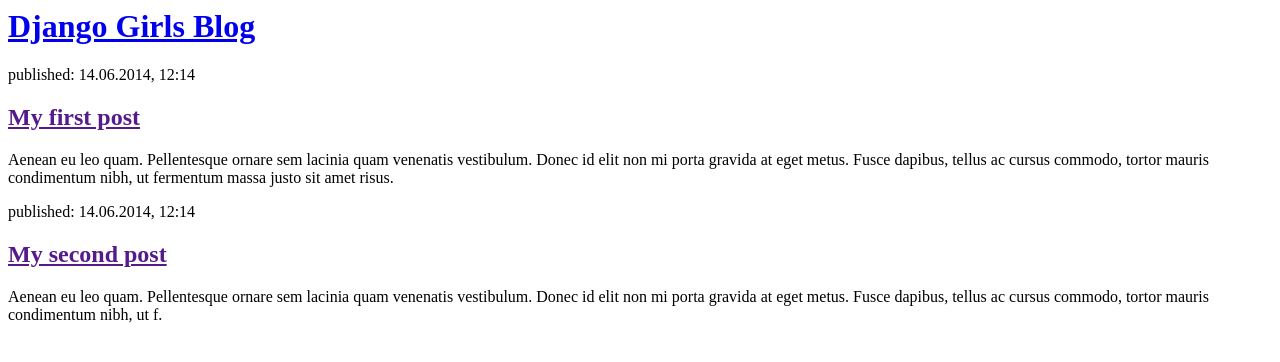
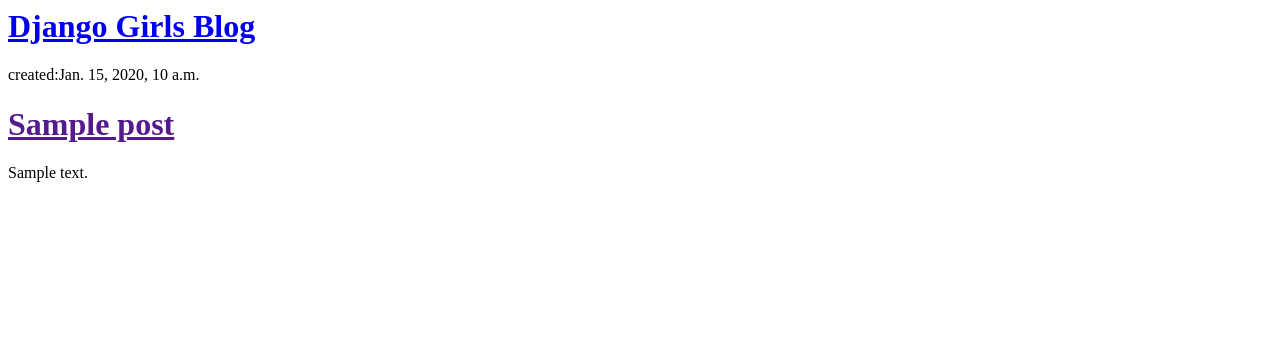
Before and after one commit to Scott-feng/my-first-blog, a Django app: page / in a window 1280 px wide. Shown: the top 362 px of the page. Run offline with Django 3.2, Linux system fonts and the light colour scheme; tables that the repository leaves empty hold one stand-in row (values such as "Sample post").

Commit message:
Modified templates to display posts frmo database

```diff
--- a/blog/templates/blog/post_list.html
+++ b/blog/templates/blog/post_list.html
@@ -7,7 +7,7 @@
             <h1><a href="/">Django Girls Blog</a></h1>
         </div>
 
-        <div>
+        <!-- <div>
             <p>published: 14.06.2014, 12:14</p>
             <h2><a href="">My first post</a></h2>
             <p>Aenean eu leo quam. Pellentesque ornare sem lacinia quam venenatis vestibulum. Donec id elit non mi porta gravida at eget metus. Fusce dapibus, tellus ac cursus commodo, tortor mauris condimentum nibh, ut fermentum massa justo sit amet risus.</p>
@@ -17,6 +17,13 @@
             <p>published: 14.06.2014, 12:14</p>
             <h2><a href="">My second post</a></h2>
             <p>Aenean eu leo quam. Pellentesque ornare sem lacinia quam venenatis vestibulum. Donec id elit non mi porta gravida at eget metus. Fusce dapibus, tellus ac cursus commodo, tortor mauris condimentum nibh, ut f.</p>
-        </div>
+        </div> -->
+        {% for post in posts %}
+            <div>
+                <p>created:{{post.create_date}}</p>
+                <h1><a href="">{{post.title}}</a></h1>
+                <p>{{ post.text }}</p>
+            </div>
+        {% endfor %}
     </body>
 </html>
--- a/blog/views.py
+++ b/blog/views.py
@@ -1,5 +1,8 @@
 from django.shortcuts import render
+from django.utils import timezone
+from .models import Post
 
 # Create your views here.
 def post_list(request):
-	return render(request,'blog/post_list.html',{})
+	posts=Post.objects.order_by('create_date')
+	return render(request,'blog/post_list.html',{'posts':posts})
```
